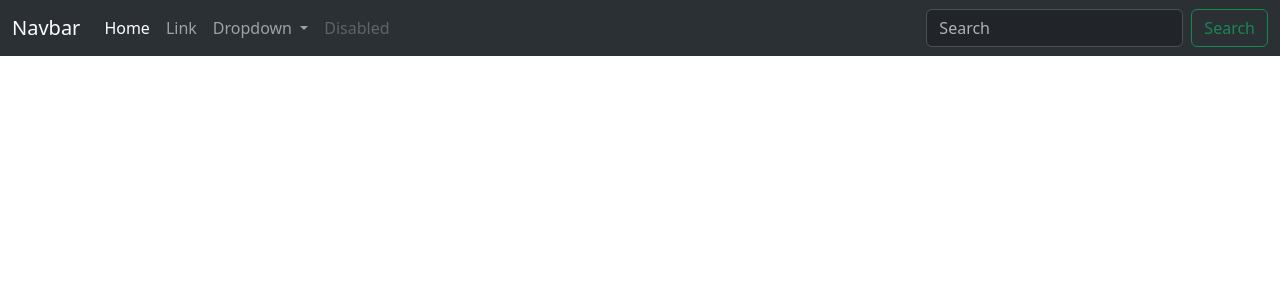
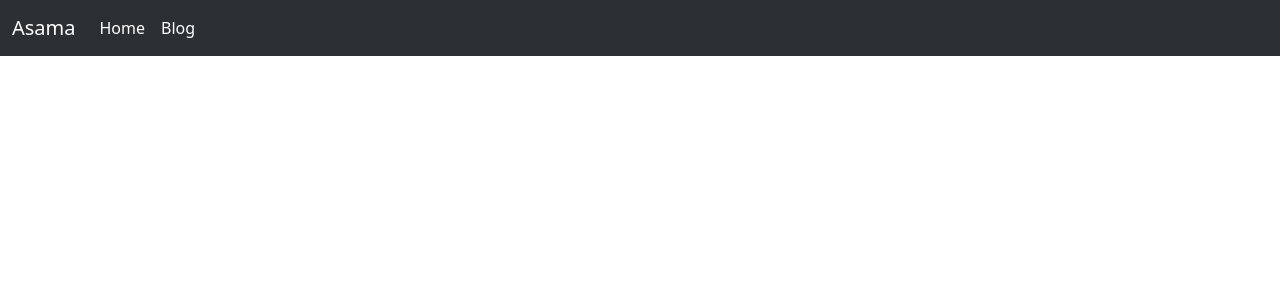
Before and after one commit to sinanazem/django-ecommerce-app, a Django app: template config/templates/base.html in a window 1280 px wide. Shown: the top 300 px of the page. Run offline with Django 4.2, Linux system fonts and the light colour scheme; the template is opened without the code that fills it, so the values that code supplies are empty.

Commit message:
update template

```diff
--- a/config/templates/inc/navbar.html
+++ b/config/templates/inc/navbar.html
@@ -1,6 +1,6 @@
 <nav class="navbar navbar-expand-lg bg-body-tertiary" data-bs-theme="dark">
     <div class="container-fluid">
-      <a class="navbar-brand" href="#">Navbar</a>
+      <a class="navbar-brand" href="#"> Asama </a>
       <button class="navbar-toggler" type="button" data-bs-toggle="collapse" data-bs-target="#navbarSupportedContent" aria-controls="navbarSupportedContent" aria-expanded="false" aria-label="Toggle navigation">
         <span class="navbar-toggler-icon"></span>
       </button>
@@ -10,27 +10,10 @@
             <a class="nav-link active" aria-current="page" href="#">Home</a>
           </li>
           <li class="nav-item">
-            <a class="nav-link" href="#">Link</a>
+            <a class="nav-link active" aria-current="page" href="#">Blog</a>
           </li>
-          <li class="nav-item dropdown">
-            <a class="nav-link dropdown-toggle" href="#" role="button" data-bs-toggle="dropdown" aria-expanded="false">
-              Dropdown
-            </a>
-            <ul class="dropdown-menu">
-              <li><a class="dropdown-item" href="#">Action</a></li>
-              <li><a class="dropdown-item" href="#">Another action</a></li>
-              <li><hr class="dropdown-divider"></li>
-              <li><a class="dropdown-item" href="#">Something else here</a></li>
-            </ul>
-          </li>
-          <li class="nav-item">
-            <a class="nav-link disabled" aria-disabled="true">Disabled</a>
-          </li>
+
         </ul>
-        <form class="d-flex" role="search">
-          <input class="form-control me-2" type="search" placeholder="Search" aria-label="Search">
-          <button class="btn btn-outline-success" type="submit">Search</button>
-        </form>
       </div>
     </div>
   </nav>
```
Also changed, not shown: config/home/templates/home/home.html (+1 -7 lines).
